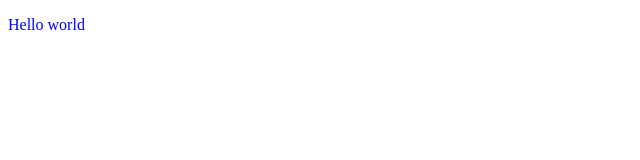
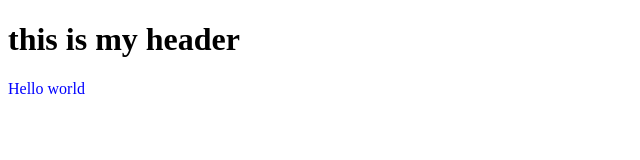
Before and after one commit to arian-dinyaryan-2003/arian-dinyaryan-2003.github.io, a plain HTML site: page index.html in a window 1280 px wide. Shown: the whole page, without its empty margins (0-640 px from the left). Drawn offline with Linux system fonts and the light colour scheme.

Commit message:
adding header

```diff
--- a/index.html
+++ b/index.html
@@ -9,6 +9,7 @@
         </style>
     </head>
     <body>
+	    <h1>this is my header</h1>
         <p>Hello world</p>
     </body>
 </html>
```
